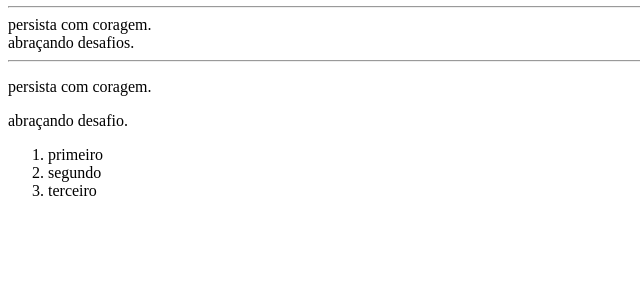
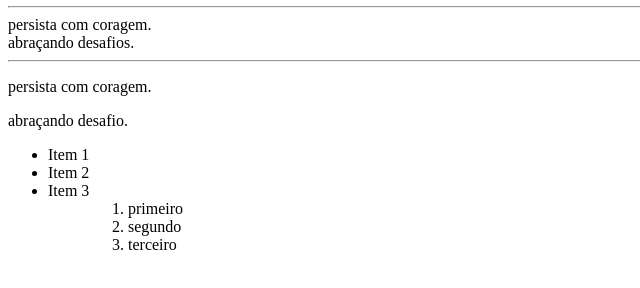
Before and after one commit to Layrtonantonio/meusite, a plain HTML site: page index.html in a window 1280 px wide. Shown: the part 100-388 px from the top of the page, without its empty margins (0-640 px from the left). Drawn offline with Linux system fonts and the light colour scheme.

Commit message:
Update index.html

```diff
--- a/index.html
+++ b/index.html
@@ -12,10 +12,16 @@
    <hr/>
    <p>persista com coragem.</p>
    <p>abraçando desafio.</p>
+  <ul>
+    <li>Item 1</li>
+    <li>Item 2</li>
+    <li>Item 3</li>
+  <ul/>
+  </hr/>
   <ol>
     <li>primeiro</li>
     <li>segundo</li>
     <li>terceiro</li>
-  </ol>
-  </body>
+  <ol/>
+   </body>
 </html>
```
